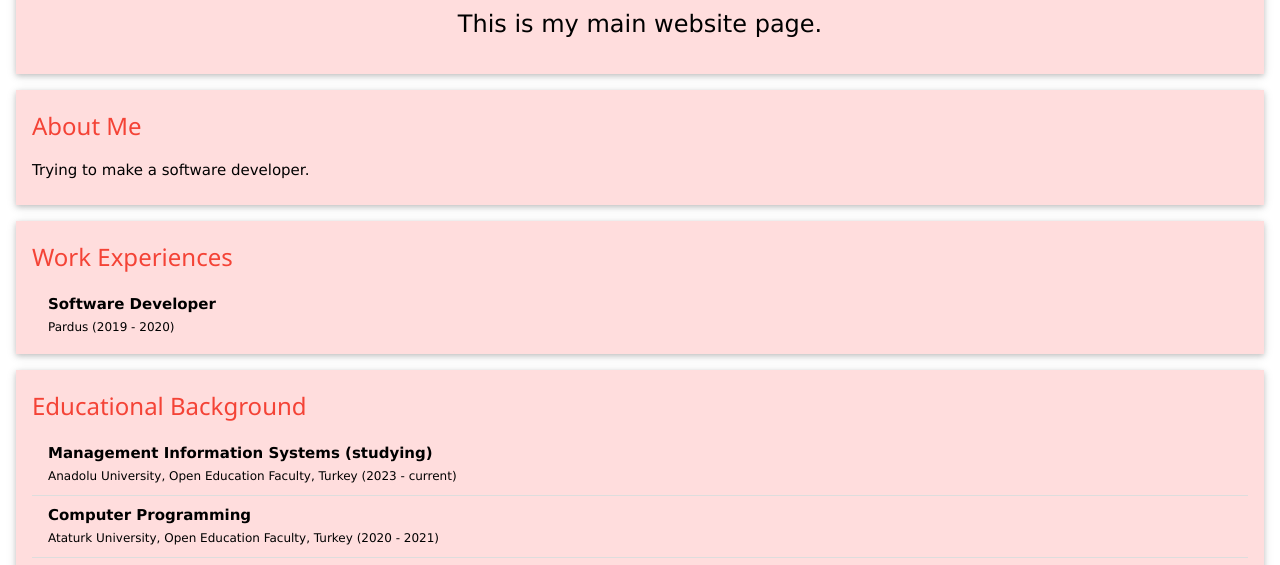
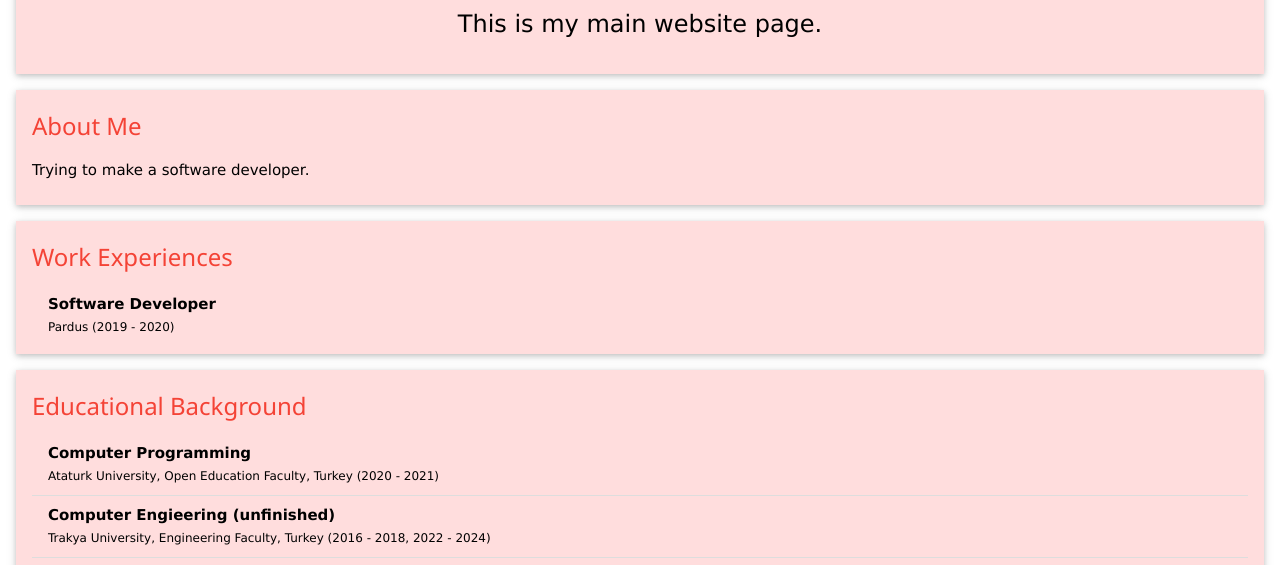
Before and after one commit to eersoy93/eersoy93.github.io, a plain HTML site: page index.html in a window 1280 px wide. Shown: the part 218-783 px from the top of the page. Drawn offline with nearby package versions, Linux system fonts and the light colour scheme.

Commit message:
Remove MIS

```diff
--- a/index.html
+++ b/index.html
@@ -45,7 +45,6 @@
         <section id="education" class="w3-section w3-card w3-pale-red w3-padding">
             <h2 class="w3-xlarge w3-text-red">Educational Background</h2>
             <ul class="w3-ul">
-                <li><b>Management Information Systems (studying)</b><br><span class="w3-small">Anadolu University, Open Education Faculty, Turkey (2023 - current)</span></li>
                 <li><b>Computer Programming</b><br><span class="w3-small">Ataturk University, Open Education Faculty, Turkey (2020 - 2021)</span></li>
                 <li><b>Computer Engieering (unfinished)</b><br><span class="w3-small">Trakya University, Engineering Faculty, Turkey (2016 - 2018, 2022 - 2024)</span></li>
                 <li><b>Physiotherapy and Rehabilitation</b><br><span class="w3-small">Trakya University, Health Sciences Faculty, Turkey (2012 - 2016)</span></li>
```
